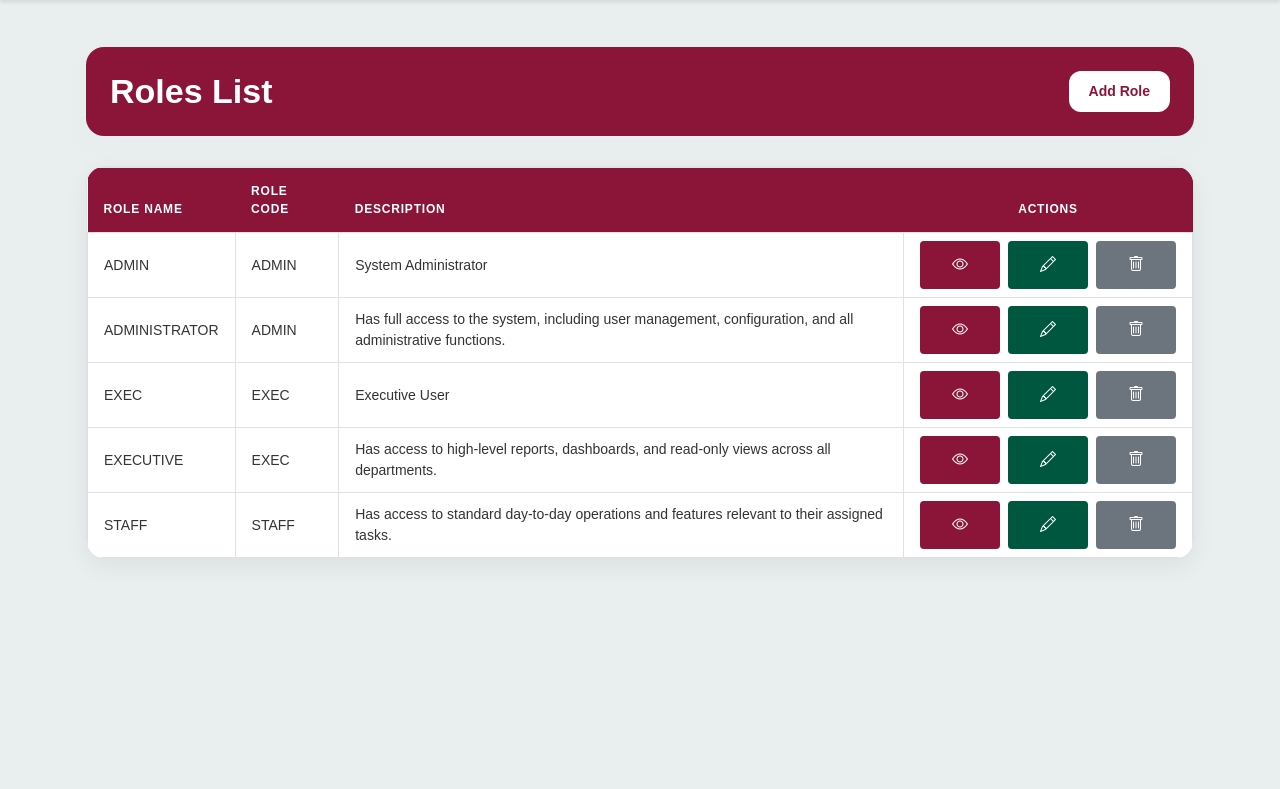
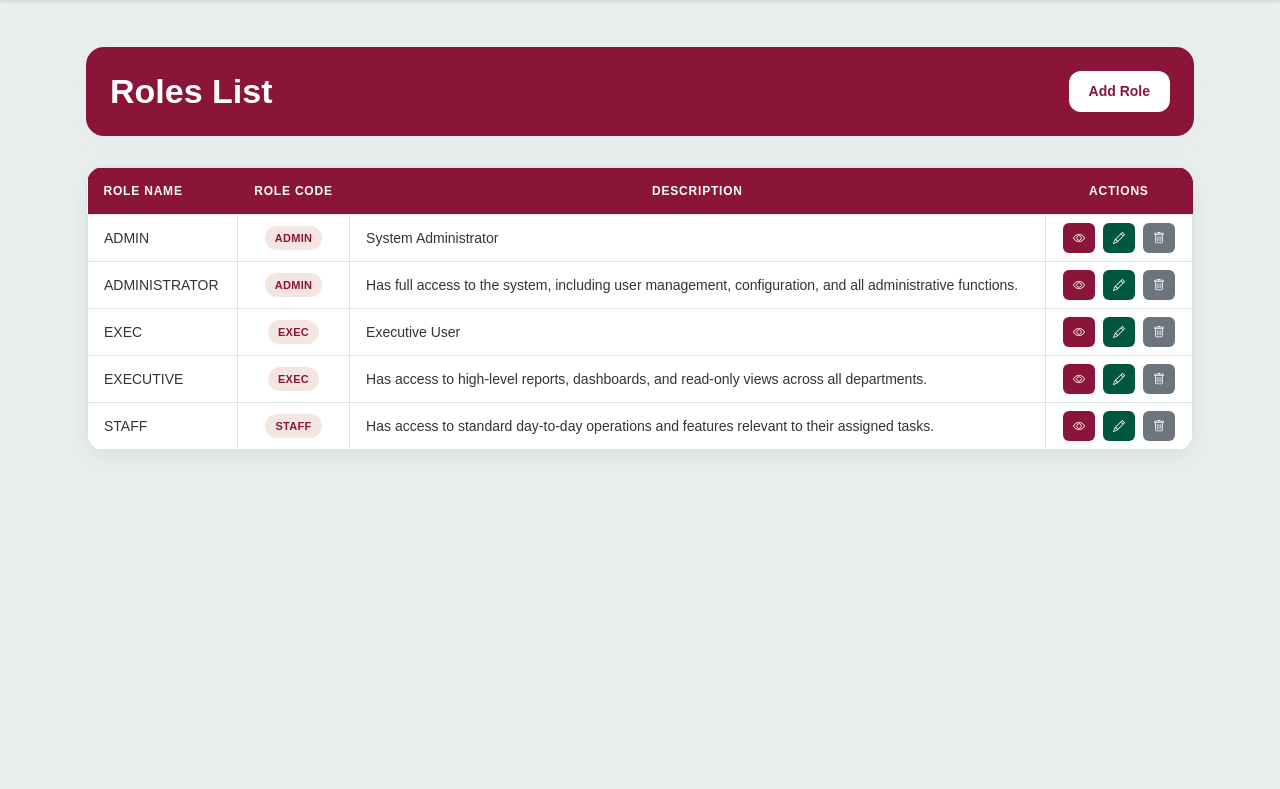
Before and after one commit to ryuzaki29/ASSET, a Django app: page /assets/roles/ in a window 1280 px wide. Shown: the part 81-870 px from the top of the page. Run offline with Django 5.2, Linux system fonts and the light colour scheme; data comes from the database, SQL or seed files in the repository; parts of the project's set-up code (start-up, migrations or seed data) failed here and were passed over.

Commit message:
Updated Roles, User Registration, and User Updating.

```diff
--- a/assets/models.py
+++ b/assets/models.py
@@ -1,11 +1,9 @@
 from django.db import models
-# Profile model import added (Joper)
 from django.contrib.auth.models import User
 from assets.roles.models import Role
 
 class Profile(models.Model):
     user = models.OneToOneField(User, on_delete=models.CASCADE)
-    contact_number = models.CharField(max_length=11)
     designation = models.ForeignKey(
         Role,
         on_delete=models.SET_NULL,
--- a/assets/roles/models.py
+++ b/assets/roles/models.py
@@ -9,7 +9,8 @@ class Role(models.Model):
     )
 
     code = models.CharField(
-        max_length=50
+        max_length=50,
+        unique=True
     )
 
     description = models.CharField(
@@ -22,3 +23,7 @@ class Role(models.Model):
 
     def __str__(self):
         return self.name
+
+    def save(self, *args, **kwargs):
+        self.code = self.code.strip().upper()
+        super().save(*args, **kwargs)
--- a/assets/roles/templates/roles/role_list.html
+++ b/assets/roles/templates/roles/role_list.html
@@ -96,11 +96,34 @@
         background-color: #fdf4f6;
     }
 
+    .role-badge {
+        display: inline-block;
+        padding: 4px 10px;
+        border-radius: 16px;
+        background: #f5e5e0;
+        color: #8a1538;
+        font-size: 11px;
+        font-weight: 700;
+        letter-spacing: 0.3px;
+        text-transform: uppercase;
+        text-align: center;
+        margin-left: auto;
+        margin-right: auto;
+    }
+
     .btn-view {
         background-color: #8a1538;
         color: white;
         border: none;
         transition: background-color 0.25s ease;
+        padding: 6px 10px;
+        border-radius: 6px;
+        font-size: 12px;
+        cursor: pointer;
+        text-decoration: none;
+        display: inline-flex;
+        align-items: center;
+        gap: 4px;
     }
 
     .btn-view:hover {
@@ -113,6 +136,14 @@
         color: white;
         border: none;
         transition: background-color 0.25s ease;
+        padding: 6px 10px;
+        border-radius: 6px;
+        font-size: 12px;
+        cursor: pointer;
+        text-decoration: none;
+        display: inline-flex;
+        align-items: center;
+        gap: 4px;
     }
 
     .btn-edit:hover {
@@ -125,6 +156,14 @@
         color: white;
         border: none;
         transition: background-color 0.25s ease;
+        padding: 6px 10px;
+        border-radius: 6px;
+        font-size: 12px;
+        cursor: pointer;
+        text-decoration: none;
+        display: inline-flex;
+        align-items: center;
+        gap: 4px;
     }
 
     .btn-delete:hover {
@@ -168,8 +207,8 @@
         <thead>
             <tr>
                 <th>Role Name</th>
-                <th>Role Code</th>
-                <th>Description</th>
+                <th class="text-center">Role Code</th>
+                <th class="text-center">Description</th>
                 <th class="text-center">Actions</th>
             </tr>
         </thead>
@@ -177,10 +216,10 @@
             {% for role in roles %}
             <tr>
                 <td>{{ role.name }}</td>
-                <td>{{ role.code }}</td>
+                <td class="text-center"><span class="role-badge">{{ role.code }}</span></td>
                 <td>{{ role.description|default:"—" }}</td>
                 <td class="text-center">
-                    <div class="d-flex justify-content-center gap-2">
+                    <div class="d-flex action-buttons justify-content-center gap-2">
                         <a href="{% url 'roles:role_detail' role.id %}" class="btn btn-sm btn-view" title="View">
                             <i class="bi bi-eye"></i>
                         </a>
--- a/assets/roles/urls.py
+++ b/assets/roles/urls.py
@@ -5,7 +5,7 @@ app_name = 'roles'
 
 urlpatterns = [
     path('', views.RoleListView.as_view(), name='role_list'),
-    path('add/', views.RoleCreateView.as_view(), name='role_create'),        # ✅ moved up
+    path('add/', views.RoleCreateView.as_view(), name='role_create'),
     path('<int:pk>/', views.RoleDetailView.as_view(), name='role_detail'),
     path('<int:pk>/edit/', views.RoleUpdateView.as_view(), name='role_update'),
     path('<int:pk>/delete/', views.RoleDeleteView.as_view(), name='role_delete'),
--- a/assets/roles/views.py
+++ b/assets/roles/views.py
@@ -2,23 +2,12 @@ from django.views.generic import ListView, CreateView, UpdateView, DeleteView, D
 from django.urls import reverse_lazy
 from django import forms
 from .models import Role
-
-
-class RoleForm(forms.ModelForm):
-    class Meta:
-        model = Role
-        fields = ['name', 'code', 'description']
+from .forms import RoleForm
 
 class RoleListView(ListView):
     model = Role
     template_name = 'roles/role_list.html'
     context_object_name = 'roles'
-
-    def get_queryset(self):
-        if not Role.objects.exists():
-            for code, name in Role.ROLE_CHOICES:
-                Role.objects.create(code=code, name=name)
-        return Role.objects.all()
 
 class RoleCreateView(CreateView):
     model = Role
```
Also changed, not shown: assets/forms.py (+9 -23 lines), assets/roles/forms.py (added, +25 -0 lines), assets/roles/templates/roles/role_detail.html (+30 -14 lines), assets/roles/templates/roles/role_form.html (+22 -7 lines), assets/templates/users/user_form.html (+1 -8 lines), assets/templates/users/user_profile.html (+0 -15 lines), assets/views.py (+17 -29 lines), assets/migrations/0006_remove_profile_contact_number.py (added), assets/roles/migrations/0007_alter_role_code.py (added).
